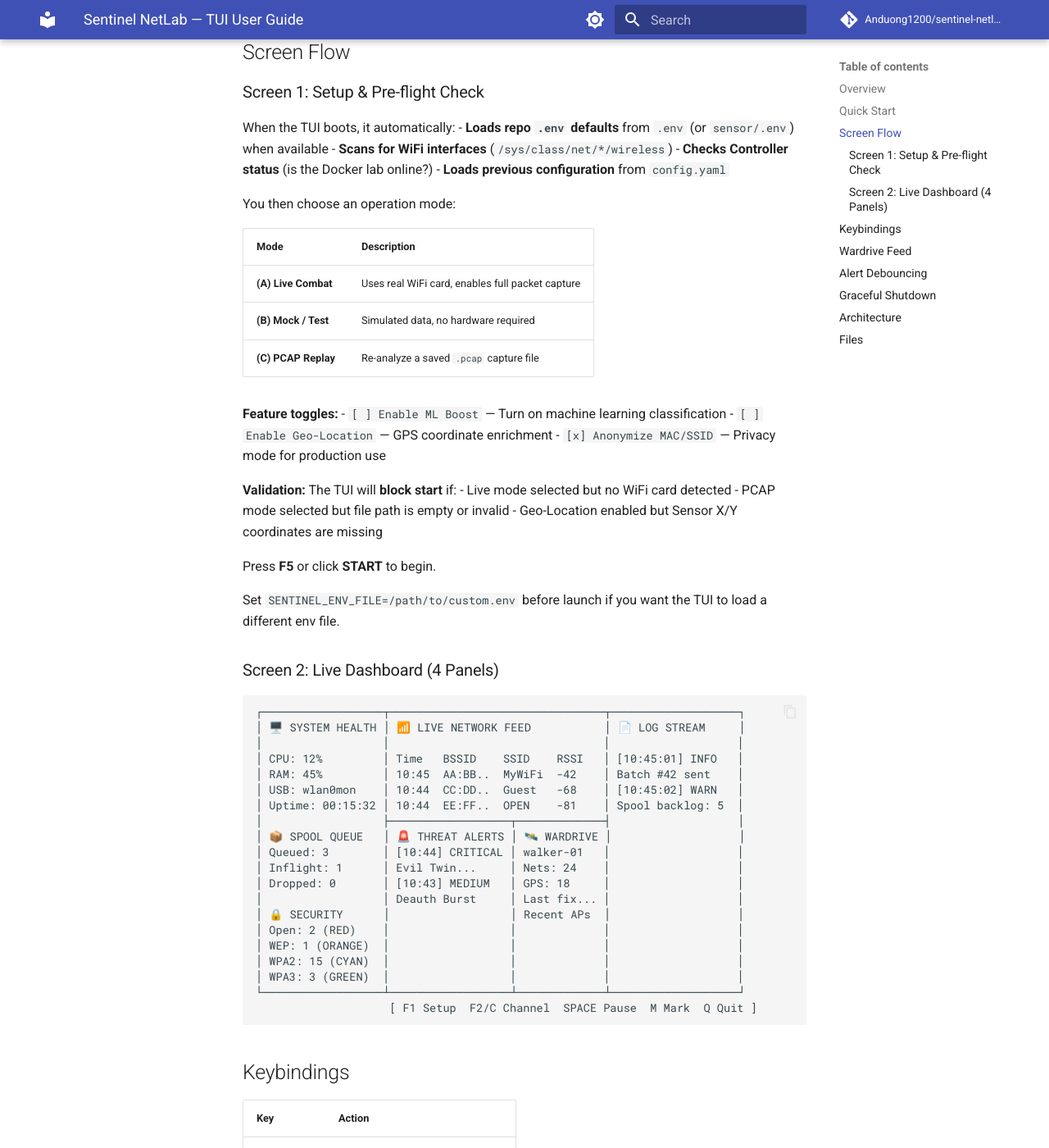
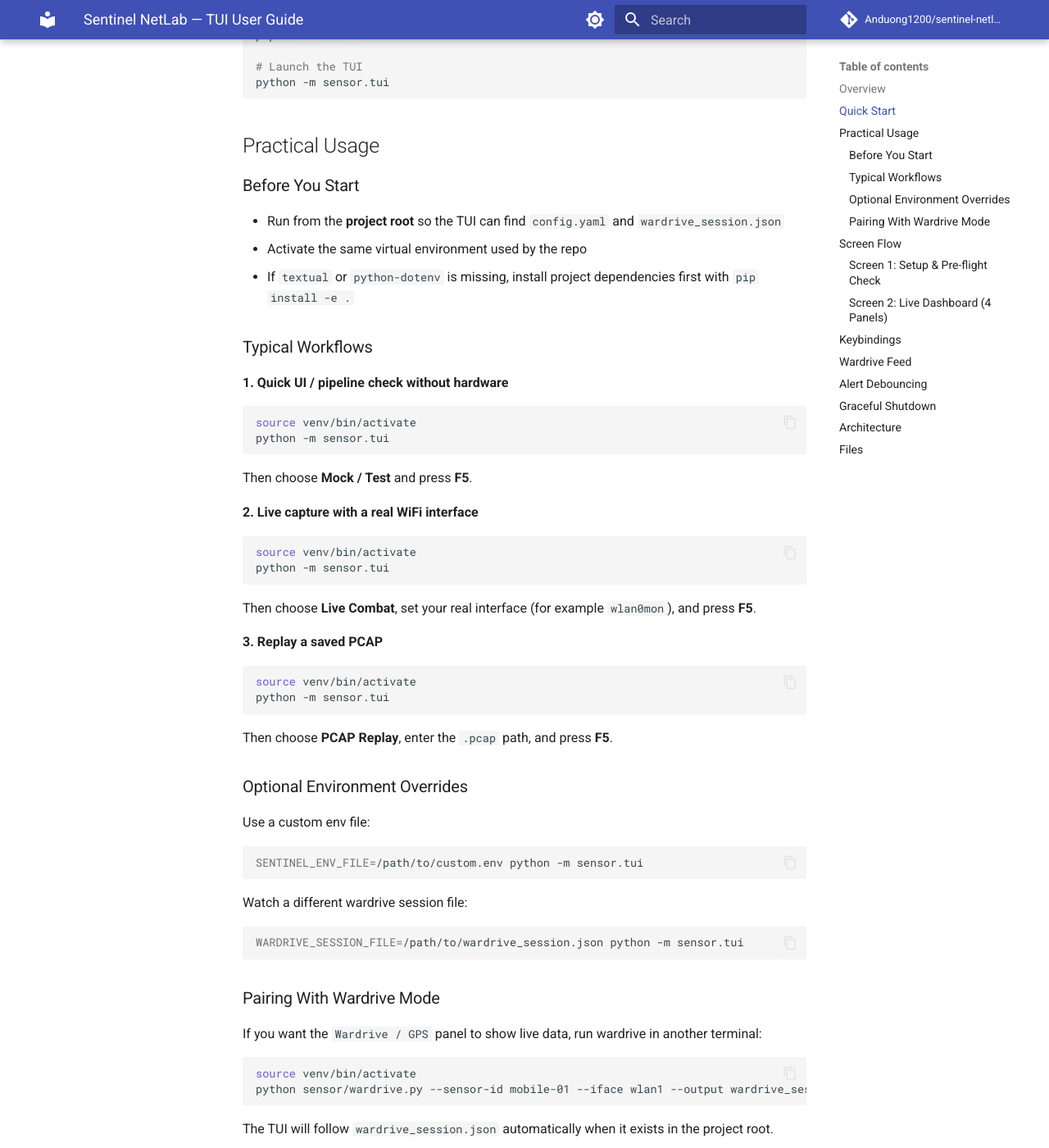
Before and after one commit to Anduong1200/sentinel-netlab, an MkDocs documentation site: the page built from docs/lab/tui_guide.md, in a window 1280 px wide and 1400 px high, scrolled down 582 px. Shown: the whole window at 82% size. Built offline with MkDocs 1.6.1 and Material for MkDocs 9.7.7, drawn with Linux system fonts in a browser that asks for light colours; comment, search, counter and statistics services are not loaded; some of the changed text lies outside the part shown.

Commit message:
fix: adding quick setup guide to document and fixing TUI error

````diff
--- a/docs/lab/tui_guide.md
+++ b/docs/lab/tui_guide.md
@@ -7,12 +7,80 @@ The **Sentinel NetLab TUI** (Text-based User Interface) is a professional termin
 ## Quick Start
 
 ```bash
+# From the project root
+cd /home/m1nkvpm/Desktop/ancongchuacute123/sentinel-netlab
+
 # Activate virtual environment
 source venv/bin/activate
+
+# Install dependencies if needed
+pip install -e .
 
 # Launch the TUI
 python -m sensor.tui
 ```
+
+## Practical Usage
+
+### Before You Start
+
+- Run from the **project root** so the TUI can find `config.yaml` and `wardrive_session.json`
+- Activate the same virtual environment used by the repo
+- If `textual` or `python-dotenv` is missing, install project dependencies first with `pip install -e .`
+
+### Typical Workflows
+
+**1. Quick UI / pipeline check without hardware**
+
+```bash
+source venv/bin/activate
+python -m sensor.tui
+```
+
+Then choose **Mock / Test** and press **F5**.
+
+**2. Live capture with a real WiFi interface**
+
+```bash
+source venv/bin/activate
+python -m sensor.tui
+```
+
+Then choose **Live Combat**, set your real interface (for example `wlan0mon`), and press **F5**.
+
+**3. Replay a saved PCAP**
+
+```bash
+source venv/bin/activate
+python -m sensor.tui
+```
+
+Then choose **PCAP Replay**, enter the `.pcap` path, and press **F5**.
+
+### Optional Environment Overrides
+
+Use a custom env file:
+
+```bash
+SENTINEL_ENV_FILE=/path/to/custom.env python -m sensor.tui
+```
+
+Watch a different wardrive session file:
+
+```bash
+WARDRIVE_SESSION_FILE=/path/to/wardrive_session.json python -m sensor.tui
+```
+
+### Pairing With Wardrive Mode
+
+If you want the `Wardrive / GPS` panel to show live data, run wardrive in another terminal:
+
+```bash
+source venv/bin/activate
+python sensor/wardrive.py --sensor-id mobile-01 --iface wlan1 --output wardrive_session.json
+```
+
+The TUI will follow `wardrive_session.json` automatically when it exists in the project root.
 
 ## Screen Flow
 
````
Also changed, not shown: docs/getting-started/installation.md (+1 -0 lines), 3 other files.
